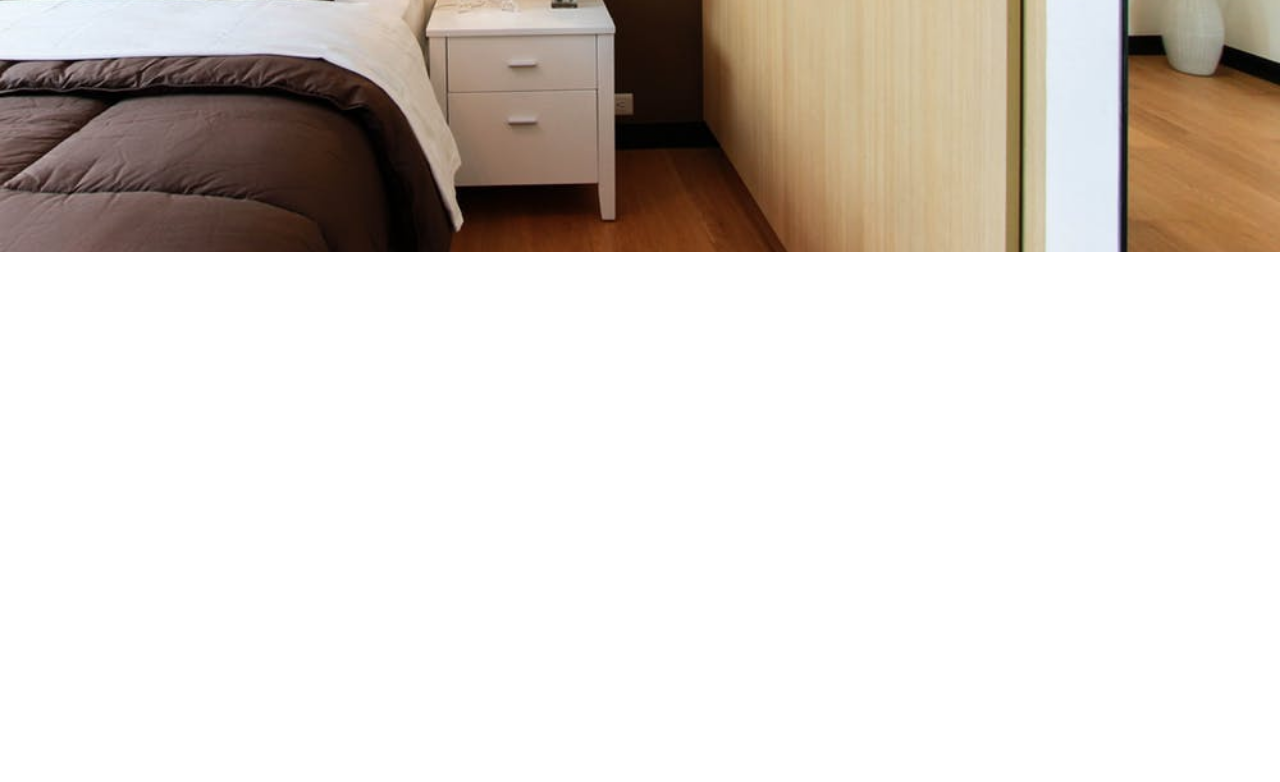
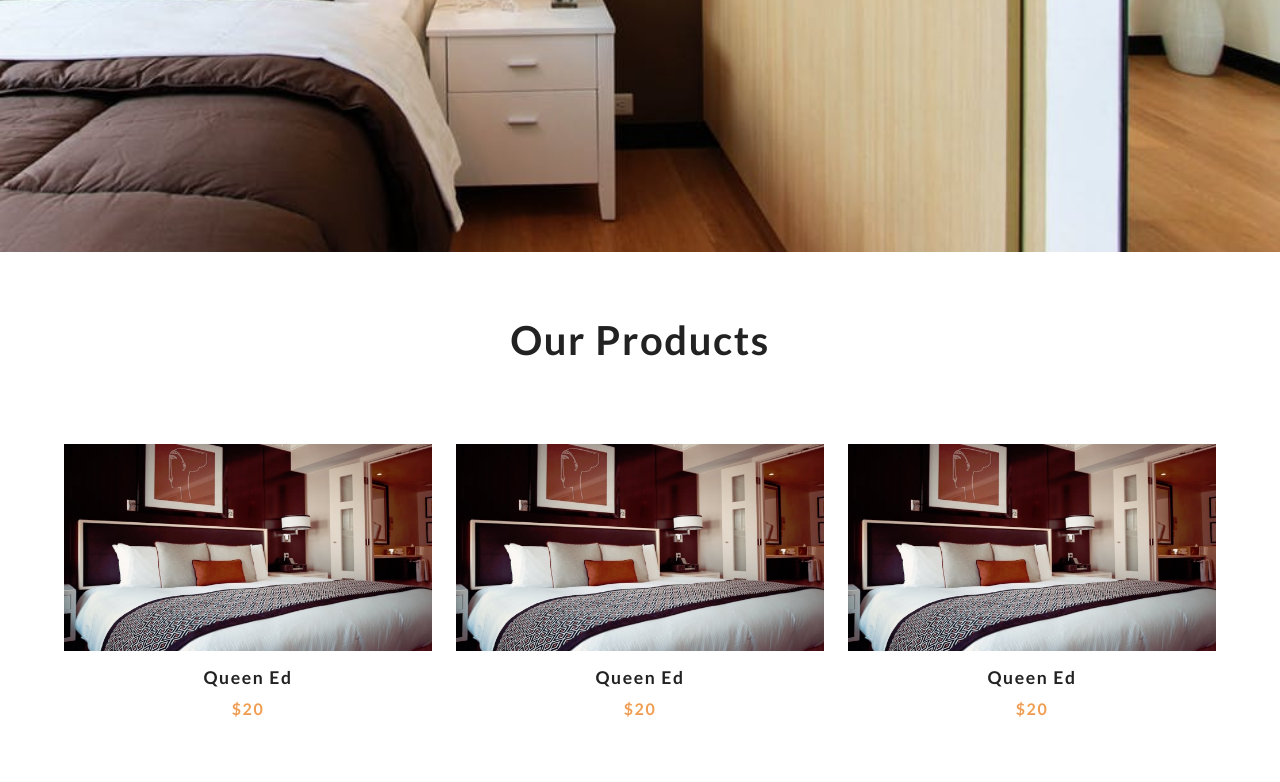
Before and after one commit to saimunhossain/ShoppingCart, a plain HTML site: page index.html in a window 1280 px wide. Shown: the part 548-1330 px from the top of the page. Before the commit the page ends 800 px from the top, so only its background shows below. Drawn offline with Linux system fonts and the light colour scheme.

Commit message:
designed products section

```diff
--- a/index.html
+++ b/index.html
@@ -35,6 +35,54 @@
     </div>
 </header>
 <!-- end of hero -->
+<!-- products -->
+<section class="products">
+    <div class="section-title">
+        <h2>our products</h2>
+    </div>
+    <div class="products-center">
+        <!-- single product -->
+        <article class="product">
+            <div class="img-container">
+                <img src="./images/product-1.jpeg" alt="product" class="product-img">
+                <button class="bag-btn" data-id="1">
+                    <i class="fas fa-shopping-cart"></i>
+                    add to cart
+                </button>
+            </div>
+            <h3>queen ed</h3>
+            <h4>$20</h4>
+        </article>
+        <!-- end of single product -->
+        <!-- single product -->
+        <article class="product">
+            <div class="img-container">
+                <img src="./images/product-1.jpeg" alt="product" class="product-img">
+                <button class="bag-btn" data-id="1">
+                    <i class="fas fa-shopping-cart"></i>
+                    add to cart
+                </button>
+            </div>
+            <h3>queen ed</h3>
+            <h4>$20</h4>
+        </article>
+        <!-- end of single product -->
+        <!-- single product -->
+        <article class="product">
+            <div class="img-container">
+                <img src="./images/product-1.jpeg" alt="product" class="product-img">
+                <button class="bag-btn" data-id="1">
+                    <i class="fas fa-shopping-cart"></i>
+                    add to cart
+                </button>
+            </div>
+            <h3>queen ed</h3>
+            <h4>$20</h4>
+        </article>
+        <!-- end of single product -->
+    </div>
+</section>
+<!-- end of products -->
 <script src="app.js"></script>
 </body>
 </html>
--- a/styles.css
+++ b/styles.css
@@ -91,3 +91,77 @@ body {
     color: var(--primaryColor);
   }
   /* --------------- End of Hero ---------------- */
+  /* --------------- Products ---------------- */
+
+.products {
+    padding: 4rem 0;
+  }
+  .section-title h2 {
+    text-align: center;
+    font-size: 2.5rem;
+    margin-bottom: 5rem;
+    text-transform: capitalize;
+    letter-spacing: var(--mainSpacing);
+  }
+  .products-center {
+    width: 90vw;
+    margin: 0 auto;
+    max-width: 1170px;
+    display: grid;
+    grid-template-columns: repeat(auto-fit, minmax(260px, 1fr));
+    grid-column-gap: 1.5rem;
+    grid-row-gap: 2rem;
+  }
+  .img-container {
+    position: relative;
+    overflow: hidden;
+  }
+  .bag-btn {
+    position: absolute;
+    top: 70%;
+    right: 0;
+    background: var(--primaryColor);
+    border: none;
+    text-transform: uppercase;
+    padding: 0.5rem 0.75rem;
+    letter-spacing: var(--mainSpacing);
+    font-weight: bold;
+    transition: var(--mainTransition);
+    transform: translateX(101%);
+    cursor: pointer;
+  }
+  .bag-btn:hover {
+    color: var(--mainWhite);
+  }
+  .fa-shopping-cart {
+    margin-right: 0.5rem;
+  }
+  .img-container:hover .bag-btn {
+    transform: translateX(0);
+  }
+  .product-img {
+    display: block;
+    width: 100%;
+    min-height: 12rem;
+    transition: var(--mainTransition);
+  }
+  .img-container:hover .product-img {
+    opacity: 0.5;
+  }
+
+  .product h3 {
+    text-transform: capitalize;
+    font-size: 1.1rem;
+    margin-top: 1rem;
+    letter-spacing: var(--mainSpacing);
+    text-align: center;
+  }
+
+  .product h4 {
+    margin-top: 0.7rem;
+    letter-spacing: var(--mainSpacing);
+    color: var(--primaryColor);
+    text-align: center;
+  }
+
+  /* ---------------End of Products ---------------- */
```
Also changed, not shown: images/product-1.jpeg (added).
